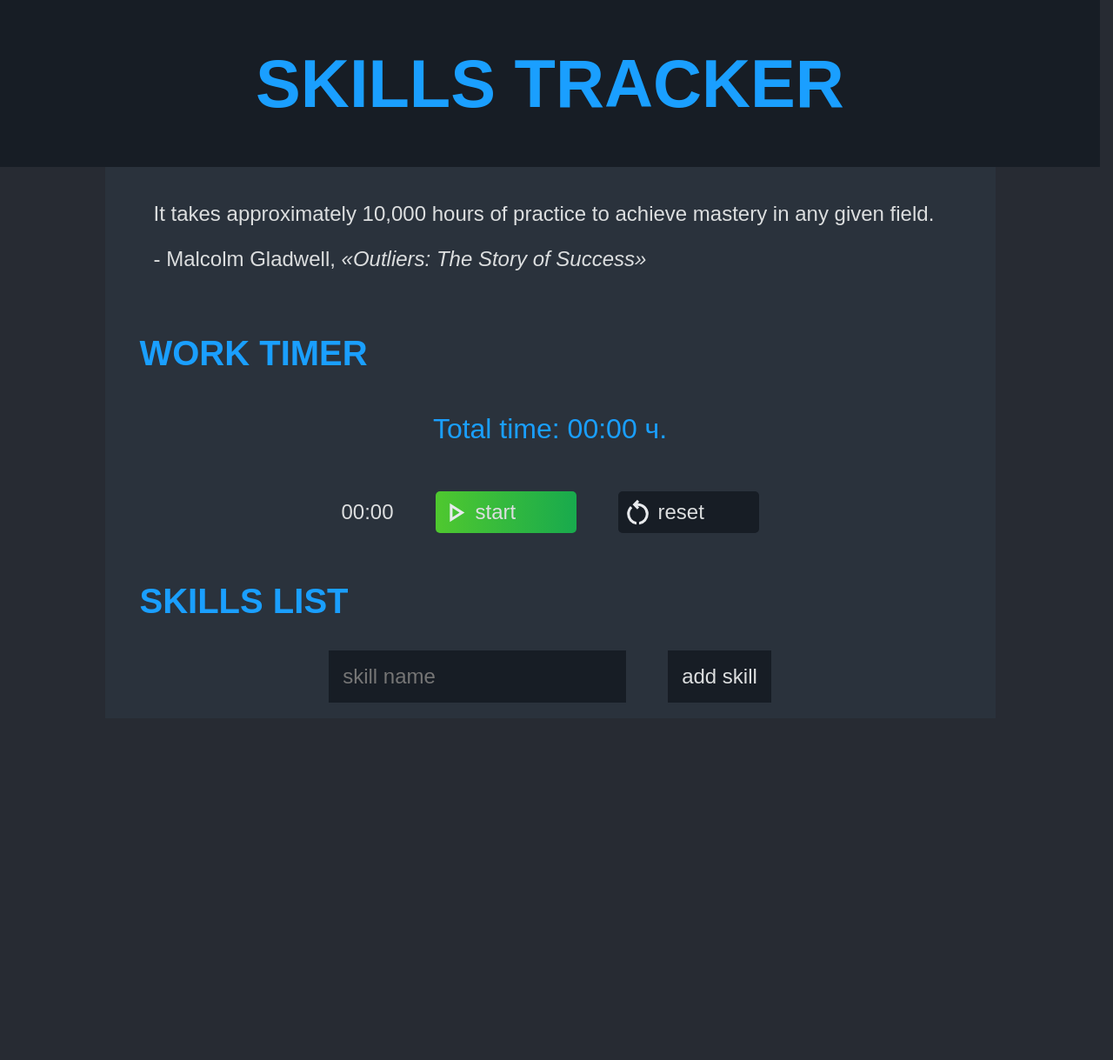
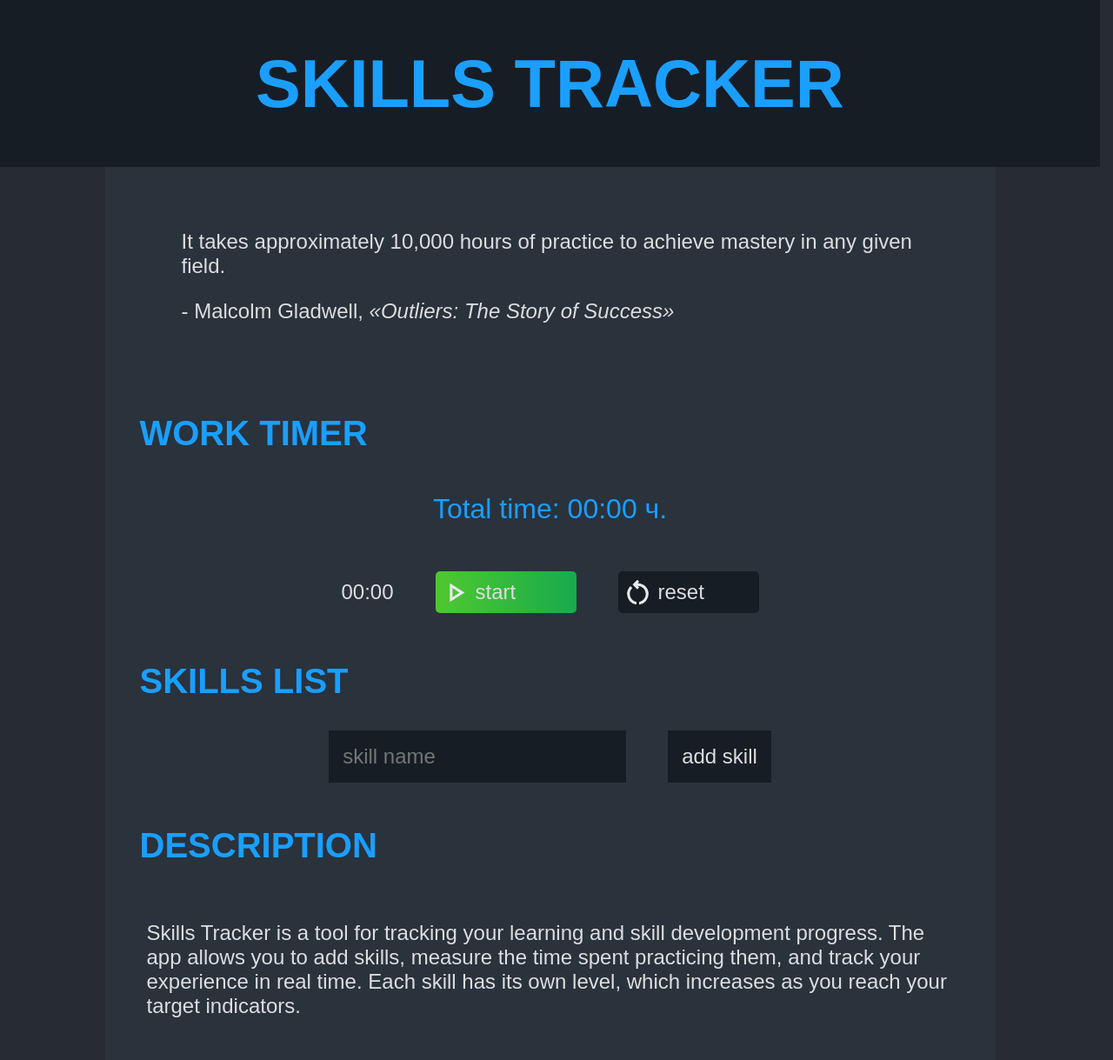
Before and after one commit to Garmonix/Skills-Tracker, a plain HTML site: page index.html in a window 1280 px wide. Shown: the whole page at 87% size. Before the commit the page ends 826 px from the top, so only its background shows below. Drawn offline with Linux system fonts and the light colour scheme.

Commit message:
section description was added

```diff
--- a/index.html
+++ b/index.html
@@ -37,6 +37,13 @@
         <input type="text" placeholder="skill name" class="add-skill-form-placeholder"/>
         <button type="submit" class="add-skill-form-submit">add skill</button>
       </form>
+      <h2>Description</h2>
+      <section class="description">
+        <p>
+          Skills Tracker is a tool for tracking your learning and skill development progress. The app allows you to add skills, measure the time spent practicing them, and track your experience in real time. Each skill has its own level, which increases as you reach your target indicators.
+        </p>
+      </section>
+
     </main>
 
     <script src="./script.js"></script>
--- a/styles/styles.css
+++ b/styles/styles.css
@@ -56,11 +56,12 @@ h2 {
   padding: 1rem;
 }
 
+
 .add-skill-form-placeholder:focus {
   border: none;
 }
 
-.add-skill-form, .skills-list, .timer, h2, .blockquote-section{
+.add-skill-form, .skills-list, .timer, h2, .blockquote-section, .description{
   background-color: var(--color-elemeents-background);
   align-items: center;
   justify-content: center;
@@ -68,9 +69,10 @@ h2 {
   margin: auto;
 }
 
-.blockquote-section{
-  padding: 1rem;
+.blockquote-section, .description{
+  padding: 3rem;
 }
+
 
 .add-skill-form, .timer{
   display: flex;
```
